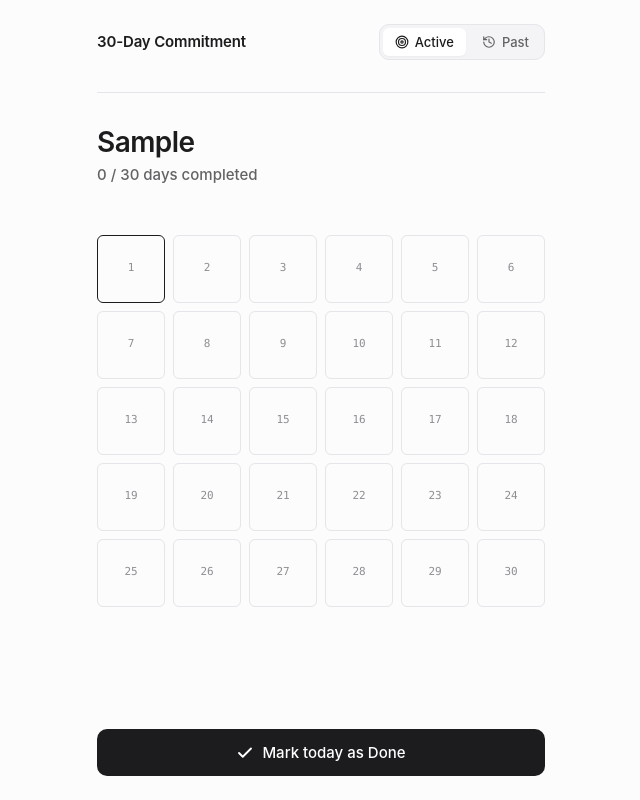
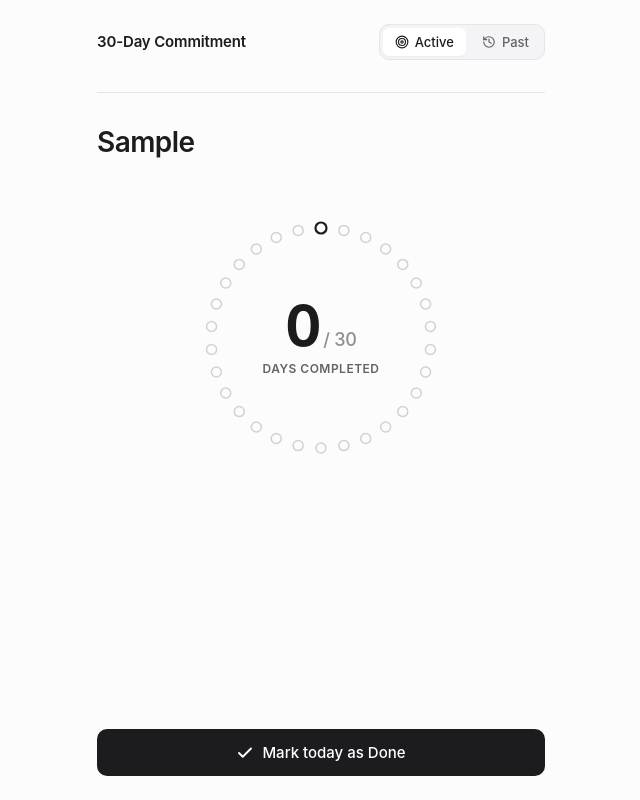
Before and after one commit to sidharthd/thirty-web, a React (Vite) app: page / in a window 1280 px wide. Both pictures are taken after typing "Sample" into the empty fields and a click on the button "Start 30-Day Commitment". Shown: the whole page, without its empty margins (319-959 px from the left). Built offline with nearby package versions, Linux system fonts and the light colour scheme.

Commit message:
replace progress grid with radial dial

```diff
--- a/src/ui/components/ProgressGrid.tsx
+++ /dev/null
@@ -1,42 +0,0 @@
-import React from 'react';
-import { Check } from 'lucide-react';
-import { TARGET_DAYS } from '../../logic/commitmentRules.ts';
-
-interface ProgressGridProps {
-  completedCount: number;
-  isTodayDone: boolean;
-}
-
-export const ProgressGrid: React.FC<ProgressGridProps> = ({
-  completedCount,
-  isTodayDone,
-}) => {
-  const days = Array.from({ length: TARGET_DAYS }, (_, i) => i + 1);
-
-  return (
-    <div className="grid-container" role="region" aria-label="30-day progress visualizer">
-      <div className="progress-grid">
-        {days.map((day) => {
-          const isDone = day <= completedCount;
-          // The next pending day is today's target if today is not yet done
-          const isTodayTarget = !isTodayDone && day === completedCount + 1;
-
-          let cellClass = 'grid-cell';
-          if (isDone) cellClass += ' completed';
-          if (isTodayTarget) cellClass += ' today-target';
-
-          return (
-            <div
-              key={day}
-              className={cellClass}
-              title={`Day ${day}: ${isDone ? 'Completed' : 'Pending'}`}
-              aria-label={`Day ${day}: ${isDone ? 'Completed' : 'Pending'}`}
-            >
-              {isDone ? <Check size={12} strokeWidth={2.5} aria-hidden="true" /> : day}
-            </div>
-          );
-        })}
-      </div>
-    </div>
-  );
-};
--- /dev/null
+++ b/src/ui/components/RadialProgress.tsx
@@ -0,0 +1,64 @@
+import React from 'react';
+import { TARGET_DAYS } from '../../logic/commitmentRules.ts';
+
+interface RadialProgressProps {
+  completedCount: number;
+  isTodayDone: boolean;
+}
+
+const VIEWBOX_SIZE = 260;
+const CENTER = VIEWBOX_SIZE / 2;
+const RADIUS = 110;
+const PIP_RADIUS = 5;
+
+export const RadialProgress: React.FC<RadialProgressProps> = ({
+  completedCount,
+  isTodayDone,
+}) => {
+  const days = Array.from({ length: TARGET_DAYS }, (_, i) => i + 1);
+
+  return (
+    <div className="radial-container" role="region" aria-label="30-day precision radial progress">
+      <div className="radial-wrapper">
+        <svg
+          viewBox={`0 0 ${VIEWBOX_SIZE} ${VIEWBOX_SIZE}`}
+          className="radial-svg"
+          aria-hidden="true"
+        >
+          {days.map((day, index) => {
+            const isDone = day <= completedCount;
+            const isTodayTarget = !isTodayDone && day === completedCount + 1;
+
+            // Angle in degrees starting from 12 o'clock (-90 deg)
+            const angleDeg = index * (360 / TARGET_DAYS) - 90;
+            const angleRad = (angleDeg * Math.PI) / 180;
+            const cx = CENTER + RADIUS * Math.cos(angleRad);
+            const cy = CENTER + RADIUS * Math.sin(angleRad);
+
+            let pipClass = 'radial-pip';
+            if (isDone) pipClass += ' filled';
+            if (isTodayTarget) pipClass += ' today-target';
+
+            return (
+              <circle
+                key={day}
+                cx={cx}
+                cy={cy}
+                r={isTodayTarget ? PIP_RADIUS + 0.5 : PIP_RADIUS}
+                className={pipClass}
+              />
+            );
+          })}
+        </svg>
+
+        <div className="radial-center-content">
+          <div className="radial-stat-row">
+            <span className="radial-count">{completedCount}</span>
+            <span className="radial-total">/ {TARGET_DAYS}</span>
+          </div>
+          <span className="radial-label">days completed</span>
+        </div>
+      </div>
+    </div>
+  );
+};
--- a/src/ui/screens/ActiveScreen.tsx
+++ b/src/ui/screens/ActiveScreen.tsx
@@ -1,7 +1,7 @@
 import React from 'react';
 import type { Commitment } from '../../types/commitment.ts';
 import type { ProgressState } from '../../logic/commitmentRules.ts';
-import { ProgressGrid } from '../components/ProgressGrid.tsx';
+import { RadialProgress } from '../components/RadialProgress.tsx';
 import { DoneButton } from '../components/DoneButton.tsx';
 import { Plus } from 'lucide-react';
 
@@ -46,12 +46,9 @@ export const ActiveScreen: React.FC<ActiveScreenProps> = ({
     <section className="active-screen">
       <header className="active-header">
         <h1 className="title-large">{commitment.title}</h1>
-        <p className="active-progress-stat">
-          {progress.current} / {progress.target} days completed
-        </p>
       </header>
 
-      <ProgressGrid
+      <RadialProgress
         completedCount={progress.current}
         isTodayDone={isTodayDone}
       />
--- a/src/ui/styles/app.css
+++ b/src/ui/styles/app.css
@@ -185,45 +185,87 @@ body {
   transform: none;
 }
 
-/* 30-Day Grid */
-.grid-container {
+/* Precision Radial Dial */
+.radial-container {
   display: flex;
-  flex-direction: column;
-  gap: var(--space-sm);
+  justify-content: center;
+  align-items: center;
   margin: var(--space-xl) 0;
 }
 
-.progress-grid {
-  display: grid;
-  grid-template-columns: repeat(6, 1fr);
-  gap: 8px;
-}
-
-.grid-cell {
-  aspect-ratio: 1;
-  border-radius: var(--radius-sm);
+.radial-wrapper {
+  position: relative;
+  width: 260px;
+  height: 260px;
   display: flex;
   align-items: center;
   justify-content: center;
-  font-size: 11px;
-  font-weight: 500;
-  font-family: var(--font-mono);
-  transition: all var(--transition-fast);
-  border: 1px solid var(--day-pending-border);
-  background-color: var(--day-pending-bg);
-  color: var(--day-pending-text);
-  user-select: none;
 }
 
-.grid-cell.completed {
-  background-color: var(--day-done-bg);
-  border-color: var(--day-done-bg);
-  color: var(--day-done-text);
+.radial-svg {
+  width: 100%;
+  height: 100%;
+  display: block;
+  overflow: visible;
 }
 
-.grid-cell.today-target {
-  border-color: var(--text-primary);
-  border-width: 1.5px;
+.radial-pip {
+  fill: transparent;
+  stroke: var(--border-strong);
+  stroke-width: 1.5;
+  transition: all var(--transition-fast);
+}
+
+.radial-pip.filled {
+  fill: var(--day-done-bg);
+  stroke: var(--day-done-bg);
+}
+
+.radial-pip.today-target {
+  stroke: var(--text-primary);
+  stroke-width: 2.2;
+}
+
+.radial-center-content {
+  position: absolute;
+  inset: 0;
+  display: flex;
+  flex-direction: column;
+  align-items: center;
+  justify-content: center;
+  text-align: center;
+  pointer-events: none;
+}
+
+.radial-stat-row {
+  display: flex;
+  align-items: baseline;
+  gap: 4px;
+}
+
+.radial-count {
+  font-size: 56px;
+  font-weight: 700;
+  letter-spacing: -0.04em;
+  line-height: 1;
+  color: var(--text-primary);
+  font-variant-numeric: tabular-nums;
+}
+
+.radial-total {
+  font-size: 18px;
+  font-weight: 500;
+  letter-spacing: -0.01em;
+  color: var(--text-tertiary);
+}
+
+.radial-label {
+  font-size: 12px;
+  font-weight: 600;
+  letter-spacing: 0.04em;
+  text-transform: uppercase;
+  color: var(--text-secondary);
+  margin-top: 6px;
 }
 
 /* Active Screen Layout */
```
